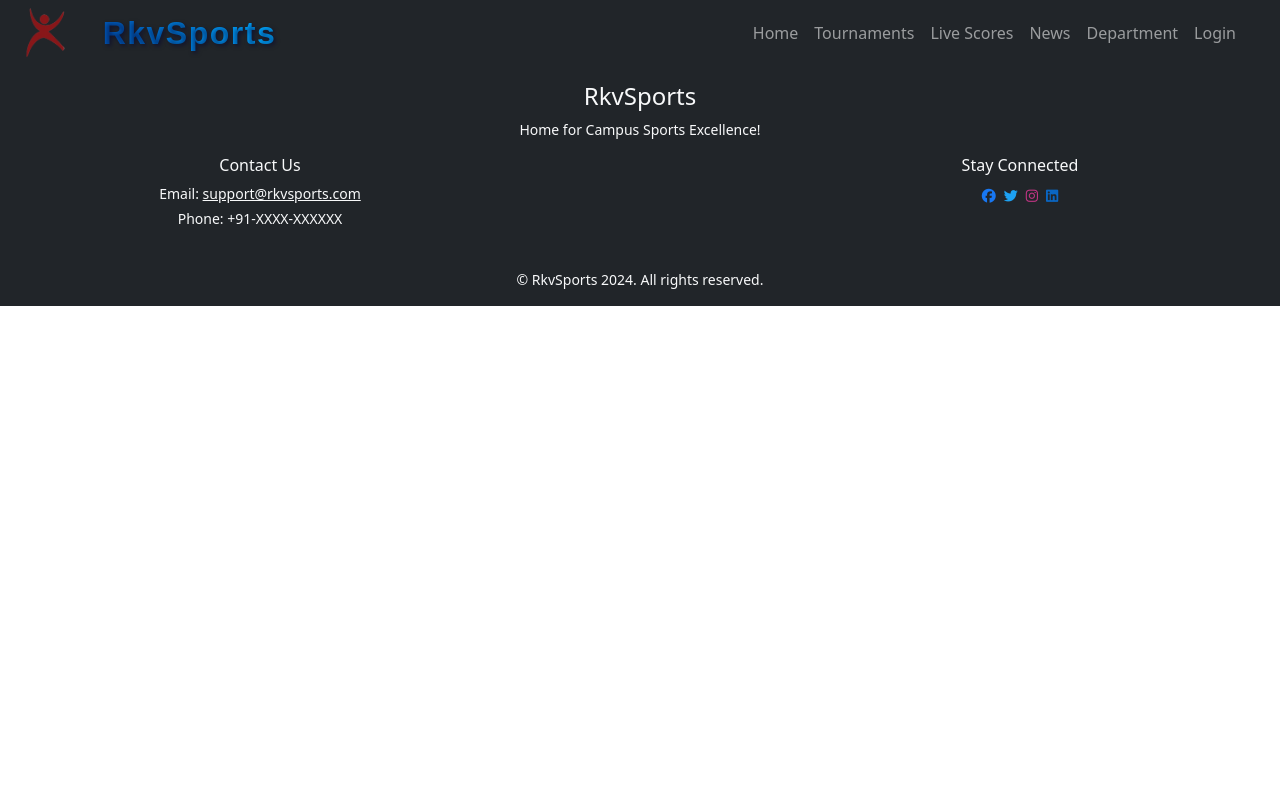
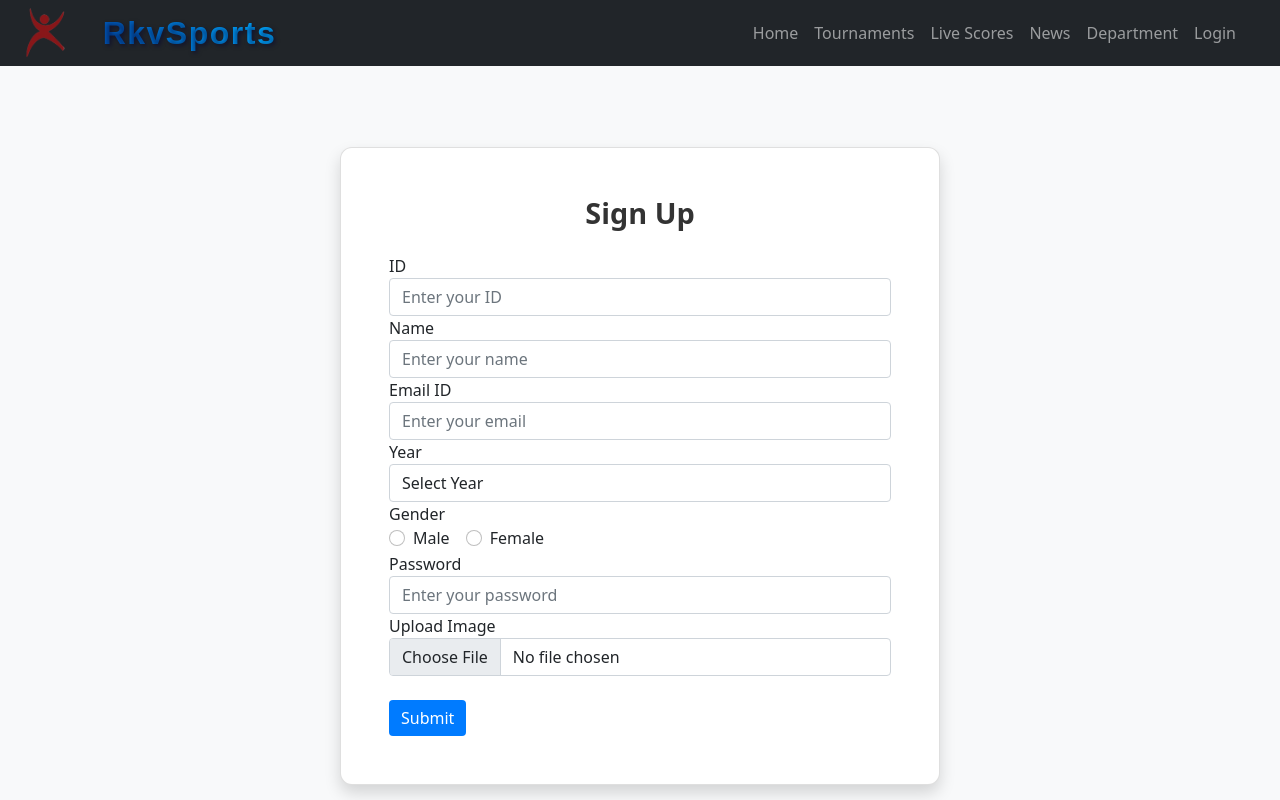
Before and after one commit to vathsalvyas257/RKV_Sports, a React (Vite) app: page /signup in a window 1280 px wide. Shown: the top 800 px of the page. Built offline with nearby package versions, Linux system fonts and the light colour scheme.

Commit message:
added login,signup

```diff
--- a/src/App.jsx
+++ b/src/App.jsx
@@ -8,6 +8,7 @@ import News from "./components/News";
 import Footer from "./components/Footer";
 import Dept from "./components/Dept";
 import Login from "./components/Login";
+import SignupPage from "./components/Signup";
 function App() {
   return (
     <>
@@ -21,7 +22,7 @@ function App() {
           <Route  exact path="/news" element={<News/>}/>
           <Route  exact path="/dept" element={<Dept/>}/>
           <Route  exact path="/login" element={<Login/>}/>
-
+          <Route exact path="/signup" element={<SignupPage/>}/>
         </Routes>
         <Footer/>
       </Router>
--- a/src/components/Home.jsx
+++ b/src/components/Home.jsx
@@ -68,6 +68,14 @@ export default function Home() {
                 style={{ height: '100%', objectFit: 'cover' }}
               />
             </div>
+            <div className="carousel-item" style={{ height: '500px' }}>
+              <img
+                src="https://images.unsplash.com/photo-1728467459756-211f3c738697?w=500&auto=format&fit=crop&q=60&ixlib=rb-4.0.3&ixid=M3wxMjA3fDB8MHxmZWF0dXJlZC1waG90b3MtZmVlZHw1fHx8ZW58MHx8fHx8"
+                className="d-block w-100"
+                alt="..."
+                style={{ height: '100%', objectFit: 'cover' }}
+              />
+            </div>
           </div>
           <button className="carousel-control-prev" type="button" data-bs-target="#carouselExampleControls" data-bs-slide="prev">
             <span className="carousel-control-prev-icon" aria-hidden="true"></span>
--- a/src/components/Login.jsx
+++ b/src/components/Login.jsx
@@ -1,9 +1,62 @@
-import React from 'react'
+import React, { useState } from 'react';
+import { Link } from 'react-router-dom';
 
-export default function Login() {
+const LoginPage = () => {
+  const [formData, setFormData] = useState({
+    ID: '',
+    password: ''
+  });
+
+  const handleChange = (e) => {
+    setFormData({ ...formData, [e.target.name]: e.target.value });
+  };
+
+  const handleSubmit = (e) => {
+    e.preventDefault();
+    console.log('Form Data Submitted:', formData);
+  };
+
   return (
-    <div>
-      Login and signup here
+    <div className="d-flex align-items-center justify-content-center vh-100 bg-light">
+      <div className="card shadow p-5" style={{ width: '100%', maxWidth: '400px', borderRadius: '12px' }}>
+        <h2 className="text-center mb-4" style={{ fontWeight: 'bold', fontSize: '1.8em', color: '#333' }}>Login</h2>
+        <form onSubmit={handleSubmit}>
+          <div className="form-group">
+            <label htmlFor="ID">ID</label>
+            <input
+              type="text"
+              className="form-control"
+              id="ID"
+              name="ID"
+              value={formData.id}
+              onChange={handleChange}
+              placeholder="Enter your ID"
+              required
+            />
+          </div>
+
+          <div className="form-group">
+            <label htmlFor="password">Password</label>
+            <input
+              type="password"
+              className="form-control"
+              id="password"
+              name="password"
+              value={formData.password}
+              onChange={handleChange}
+              placeholder="Enter your password"
+              required
+            />
+          </div>
+
+          <button type="submit" className="btn btn-primary btn-block mt-4">Login</button>
+        </form>
+        <p className="text-center mt-3">
+          Don't have an account? <Link to="/signup" className="text-primary">Sign up here</Link>
+        </p>
+      </div>
     </div>
-  )
-}
+  );
+};
+
+export default LoginPage;
--- /dev/null
+++ b/src/components/Signup.jsx
@@ -0,0 +1,174 @@
+import React, { useState } from 'react';
+
+const SignupPage = () => {
+  const [formData, setFormData] = useState({
+    id: '',
+    name: '',
+    email: '',
+    year: '',
+    password: '',
+    gender: '', // To hold the selected gender
+    image: null // To hold the uploaded image file
+  });
+
+  const [imagePreview, setImagePreview] = useState(null); // State for the image preview
+
+  const handleChange = (e) => {
+    if (e.target.name === 'image') {
+      const file = e.target.files[0];
+      // Set the image file and create a preview URL
+      setFormData({ ...formData, image: file });
+      setImagePreview(URL.createObjectURL(file)); // Create a preview URL
+    } else {
+      // Update other form data
+      setFormData({ ...formData, [e.target.name]: e.target.value });
+    }
+  };
+
+  const handleSubmit = (e) => {
+    e.preventDefault();
+    console.log('Form Data Submitted:', formData);
+    // Here you can handle form submission, like sending the data to a server
+  };
+
+  return (
+    <div className="d-flex align-items-center justify-content-center vh-100 bg-light">
+      <div className="card shadow p-5" style={{ width: '100%', maxWidth: '600px', borderRadius: '12px' }}>
+        <h2 className="text-center mb-4" style={{ fontWeight: 'bold', fontSize: '1.8em', color: '#333' }}>Sign Up</h2>
+        <form onSubmit={handleSubmit}>
+          <div className="form-group">
+            <label htmlFor="id">ID</label>
+            <input
+              type="text"
+              className="form-control"
+              id="id"
+              name="id"
+              value={formData.id}
+              onChange={handleChange}
+              placeholder="Enter your ID"
+              required
+            />
+          </div>
+
+          <div className="form-group">
+            <label htmlFor="name">Name</label>
+            <input
+              type="text"
+              className="form-control"
+              id="name"
+              name="name"
+              value={formData.name}
+              onChange={handleChange}
+              placeholder="Enter your name"
+              required
+            />
+          </div>
+
+          <div className="form-group">
+            <label htmlFor="email">Email ID</label>
+            <input
+              type="email"
+              className="form-control"
+              id="email"
+              name="email"
+              value={formData.email}
+              onChange={handleChange}
+              placeholder="Enter your email"
+              required
+            />
+          </div>
+
+          <div className="form-group">
+            <label htmlFor="year">Year</label>
+            <select
+              className="form-control"
+              id="year"
+              name="year"
+              value={formData.year}
+              onChange={handleChange}
+              required
+            >
+              <option value="">Select Year</option>
+              <option value="PUC-1">PUC-1</option>
+              <option value="PUC-2">PUC-2</option>
+              <option value="ENGG-1">ENGG-1</option>
+              <option value="ENGG-2">ENGG-2</option>
+              <option value="ENGG-3">ENGG-3</option>
+              <option value="ENGG-4">ENGG-4</option>
+            </select>
+          </div>
+
+          <div className="form-group">
+            <label htmlFor="gender">Gender</label>
+            <div>
+              <div className="form-check form-check-inline">
+                <input
+                  className="form-check-input"
+                  type="radio"
+                  name="gender"
+                  id="genderMale"
+                  value="Male"
+                  checked={formData.gender === 'Male'}
+                  onChange={handleChange}
+                  required
+                />
+                <label className="form-check-label" htmlFor="genderMale">Male</label>
+              </div>
+              <div className="form-check form-check-inline">
+                <input
+                  className="form-check-input"
+                  type="radio"
+                  name="gender"
+                  id="genderFemale"
+                  value="Female"
+                  checked={formData.gender === 'Female'}
+                  onChange={handleChange}
+                  required
+                />
+                <label className="form-check-label" htmlFor="genderFemale">Female</label>
+              </div>
+            </div>
+          </div>
+
+          <div className="form-group">
+            <label htmlFor="password">Password</label>
+            <input
+              type="password"
+              className="form-control"
+              id="password"
+              name="password"
+              value={formData.password}
+              onChange={handleChange}
+              placeholder="Enter your password"
+              required
+            />
+          </div>
+
+          <div className="form-group">
+            <label htmlFor="image">Upload Image</label>
+            <input
+              type="file"
+              className="form-control"
+              id="image"
+              name="image"
+              onChange={handleChange}
+              accept="image/*" // Accept only image files
+              required
+            />
+          </div>
+
+          {imagePreview && ( // Render the image preview if it exists
+            <div className="form-group mt-3">
+              <label>Image Preview:</label>
+              <img src={imagePreview} alt="Preview" className="img-fluid" style={{ borderRadius: '8px', marginTop: '10px' }} />
+            </div>
+          )}
+
+          <button type="submit" className="btn btn-primary btn-block mt-4" style={{ backgroundColor: '#007bff', border: 'none' }}>Submit</button>
+        </form>
+      </div>
+    </div>
+  );
+};
+
+export default SignupPage;
```
